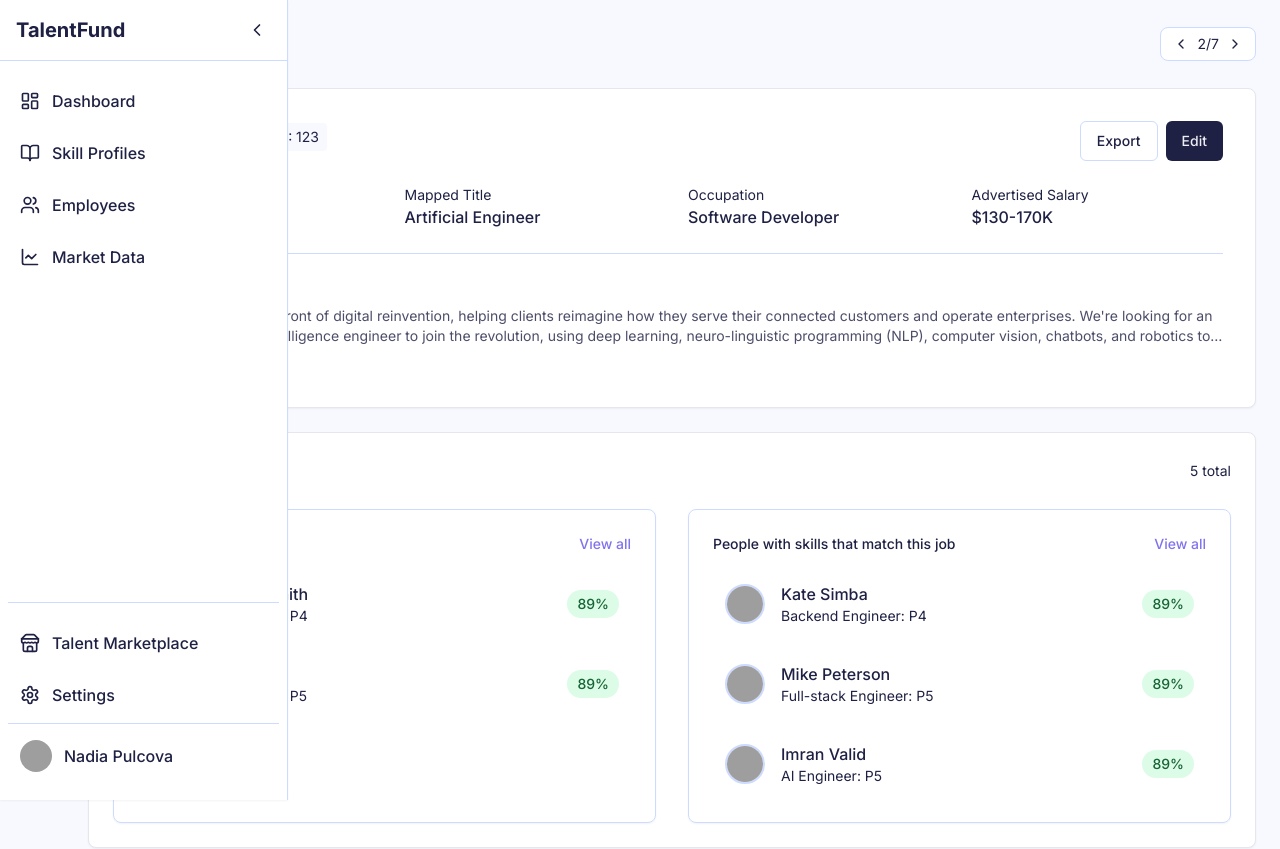
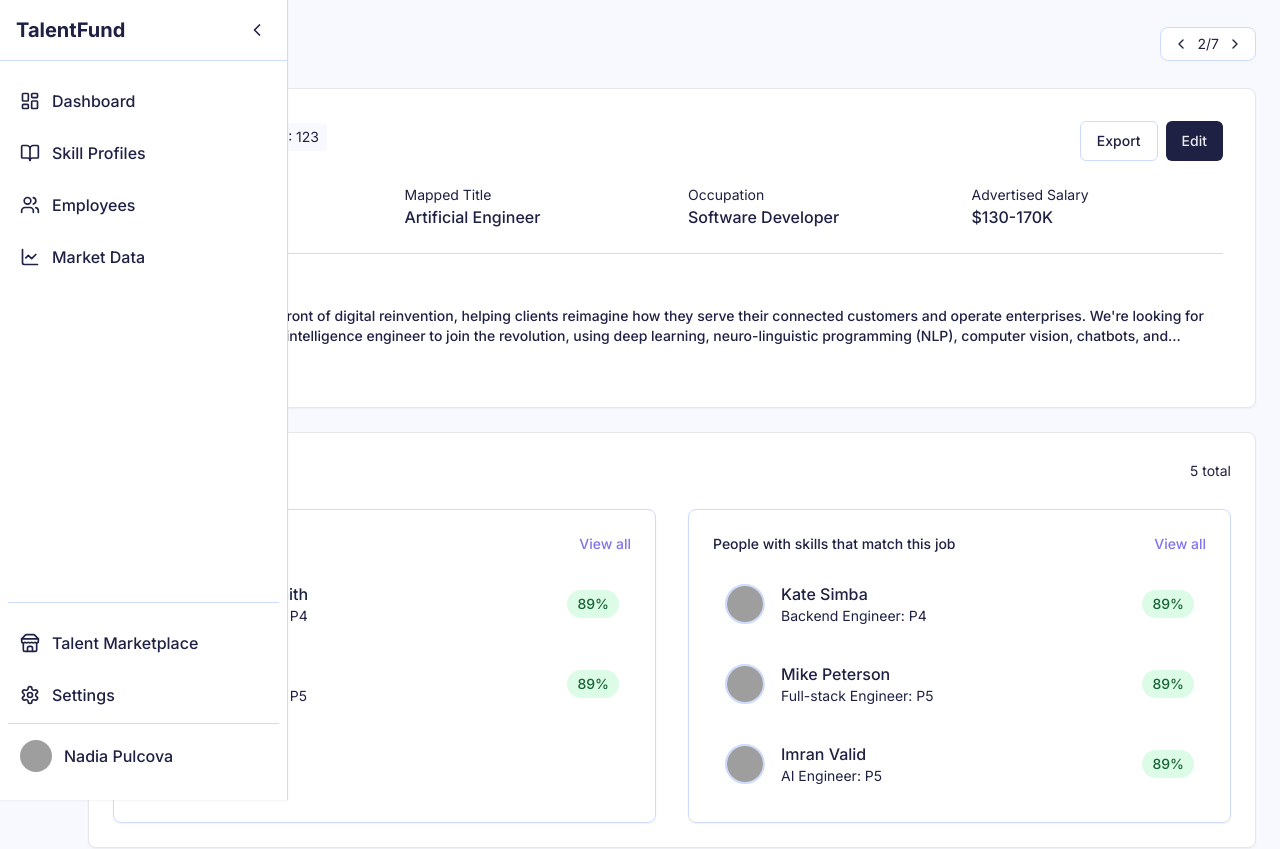
Before and after one commit to TalentFund1/talentfund-new, a React (Vite) app: page /skills/ai-engineer in a window 1280 px wide. Shown: the top 849 px of the page. Built offline with nearby package versions, Linux system fonts and the light colour scheme; grey boxes are pictures that could not be loaded.

Commit message:
Update job description styling
Adjusted the font and weight of the job description to match the styling of the word "Technology".
[skip gpt_engineer]

```diff
--- a/src/components/skills/SkillProfileHeader.tsx
+++ b/src/components/skills/SkillProfileHeader.tsx
@@ -56,7 +56,7 @@ export const SkillProfileHeader = () => {
       <div className="space-y-1">
         <span className="text-sm text-muted-foreground font-medium">Job Description</span>
         <div className="space-y-2">
-          <p className={`text-sm text-foreground/80 transition-all duration-300 ${isExpanded ? '' : 'line-clamp-2'}`}>
+          <p className={`text-sm text-foreground transition-all duration-300 font-medium ${isExpanded ? '' : 'line-clamp-2'}`}>
             {fullDescription}
           </p>
           <button
```
